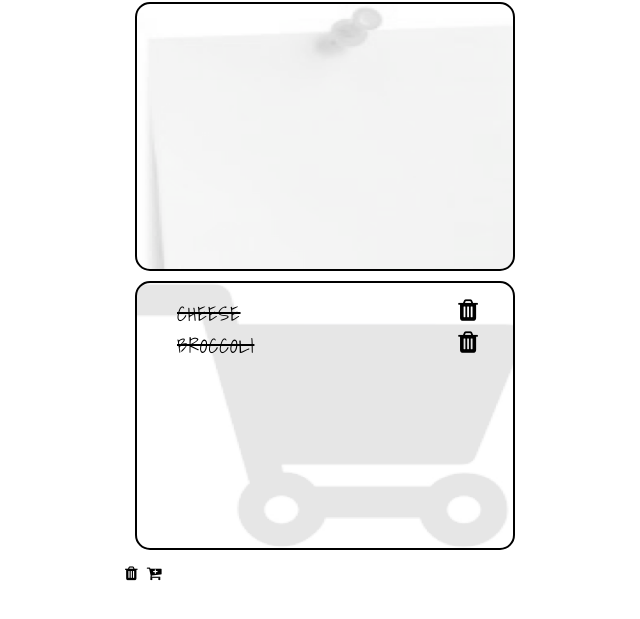
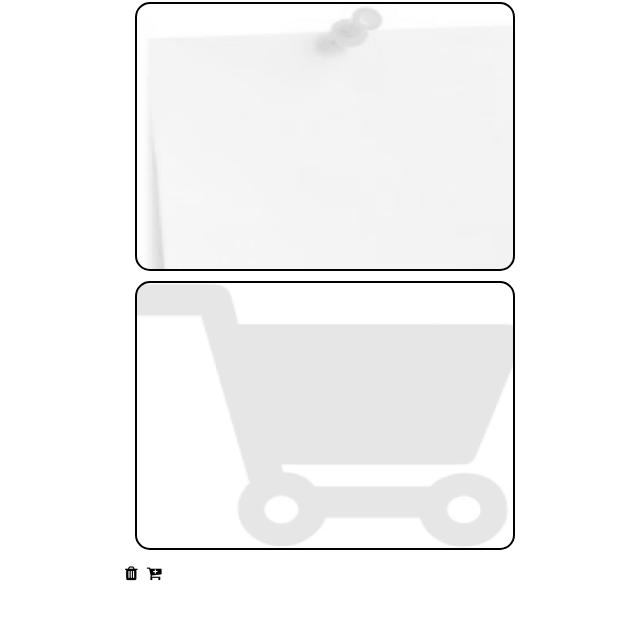
Before and after one commit to Ryca77/shopping-list, a plain HTML site: page index.html in a window 1280 px wide. Shown: the part 171-790 px from the top of the page, without its empty margins (315-955 px from the left). Drawn offline with nearby package versions, Linux system fonts and the light colour scheme.

Commit message:
js/app.js

```diff
--- a/css/style.css
+++ b/css/style.css
@@ -54,7 +54,7 @@ body {
 }
 
 .add-stuff i:hover {
-	cursor: pointer
+	cursor: pointer;
 }
 
 .note-paper {
@@ -80,6 +80,10 @@ body {
 	padding-right: 25px;
 	font-size: 25px;
 	letter-spacing: 10px;
+}
+
+.need-list i:hover {
+	cursor: pointer;
 }
 
 .shopping-cart {
--- a/index.html
+++ b/index.html
@@ -26,12 +26,7 @@
 	</div>
 	<div class="got-list">
 		<ul class="shopping-cart">
-			<li>cheese
-			<i class="trash fa fa-trash"></i>
-			</li>
-			<li>broccoli
-			<i class="trash fa fa-trash"></i>
-			</li>
+			<li></li>
 		</ul>
 	</div>
 </body>
--- a/js/app.js
+++ b/js/app.js
@@ -13,4 +13,9 @@ $(document).ready(function() {
 		}
 	});
 
+	$(".note-paper, .cart").click(function() {
+		console.log('click');
+            $(".note-paper li").appendTo(".shopping-cart");
+	});
+
 });
```
